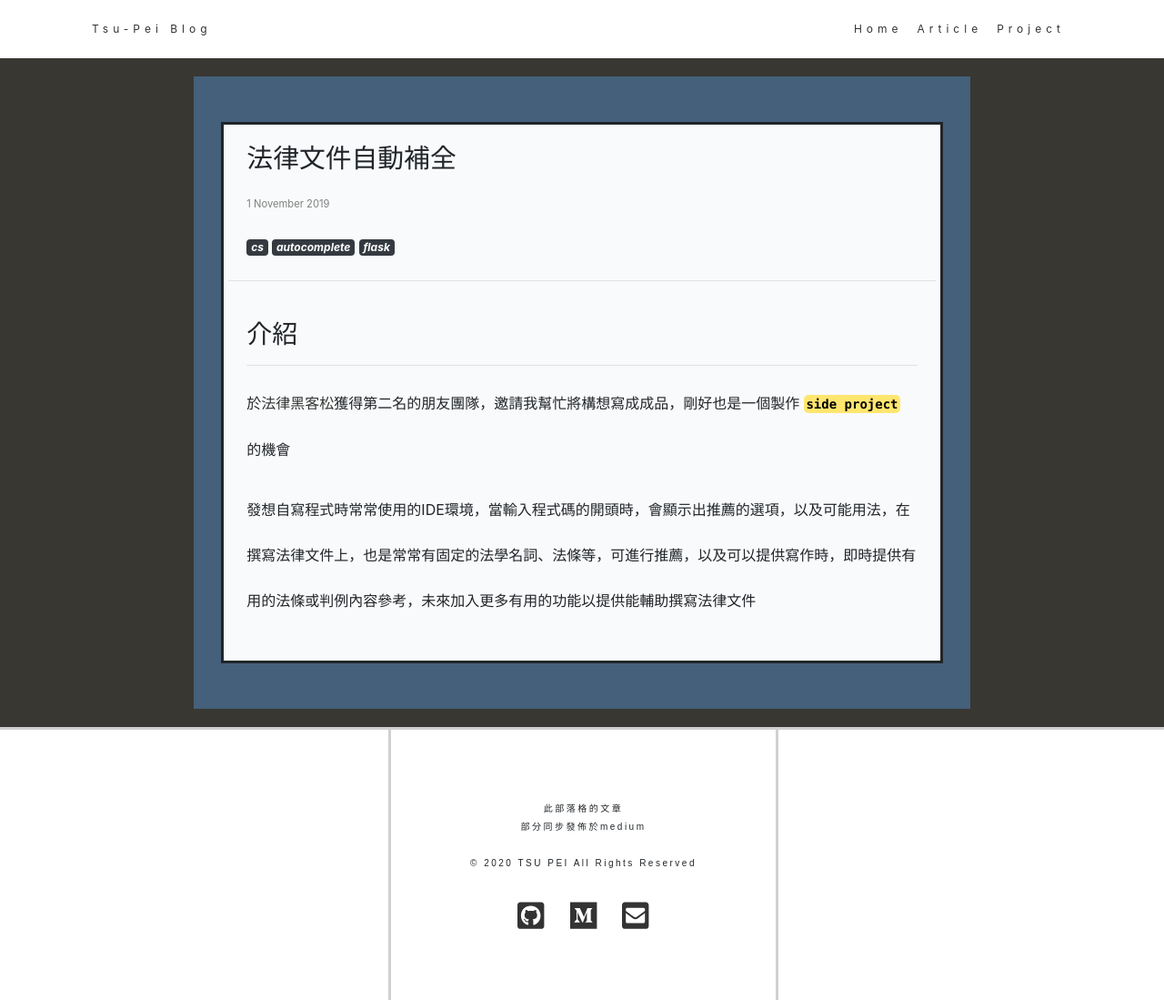
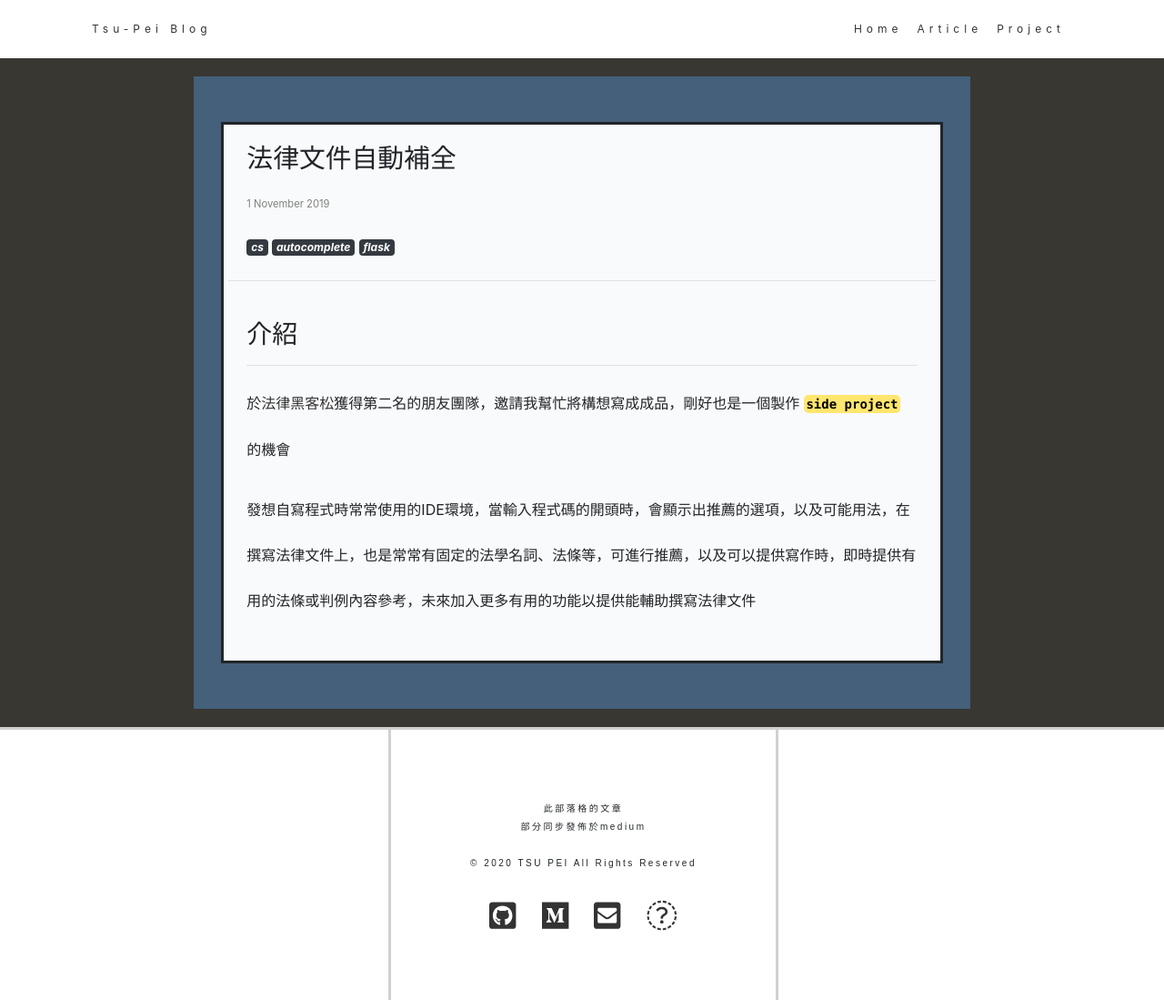
Before and after one commit to tsupei/tsupei.github.io, a Jekyll site: the page built from _works/2019-11-01-pilot.md, in a window 1280 px wide. Shown: the whole page at 91% size. Built offline with Jekyll 4.4.1, drawn with Linux system fonts in a browser that asks for light colours; nearby versions of some CDN libraries.

Commit message:
Add linkedin.

```diff
--- a/_includes/fixed-elements/footer.html
+++ b/_includes/fixed-elements/footer.html
@@ -27,6 +27,9 @@
 					<a class="account" href="mailto:a5560648@gmail.com">
 						<i class="fas fa-envelope-square fa-3x"></i>
 					</a>
+					<a class="account" href="https://www.linkedin.com/in/tsupei/">
+						<i class="fas fa-linkedin fa-3x"></i>
+					</a>
 				</div>
 			</div>
 		</div>
```
